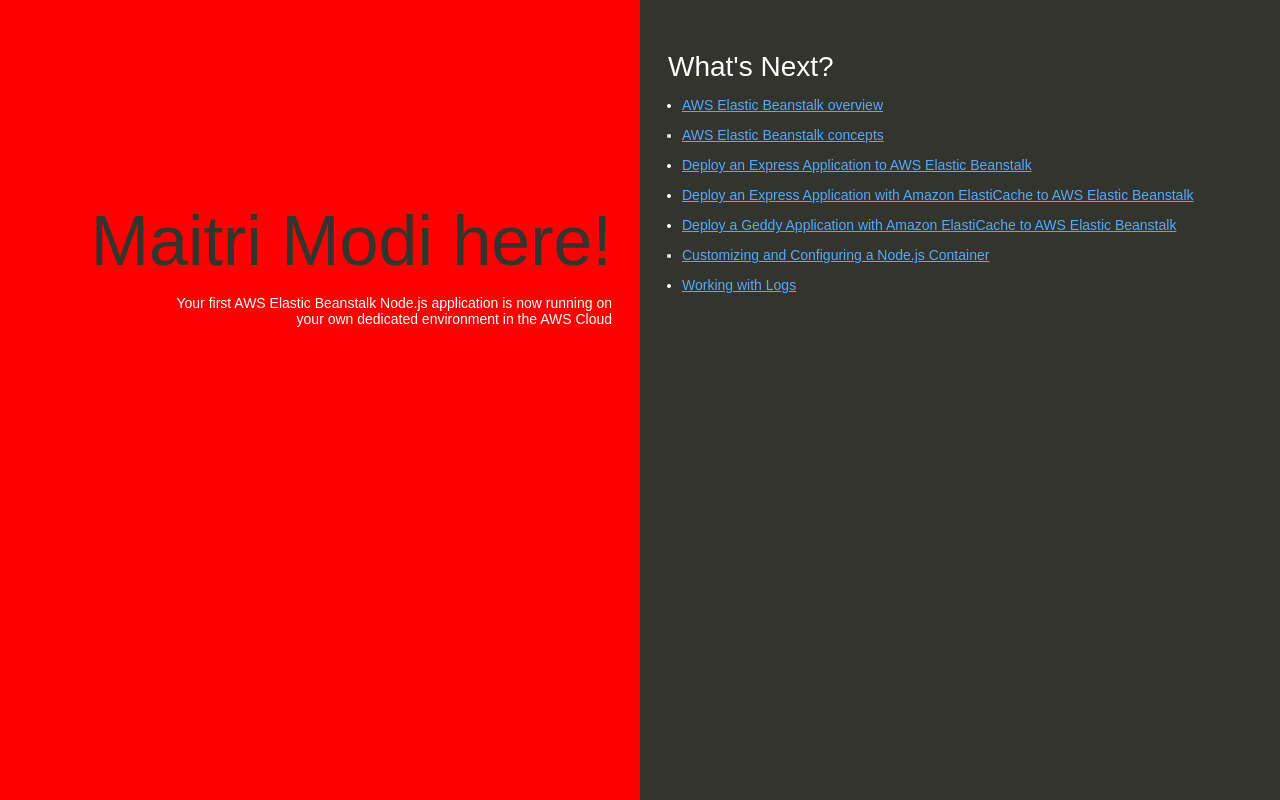
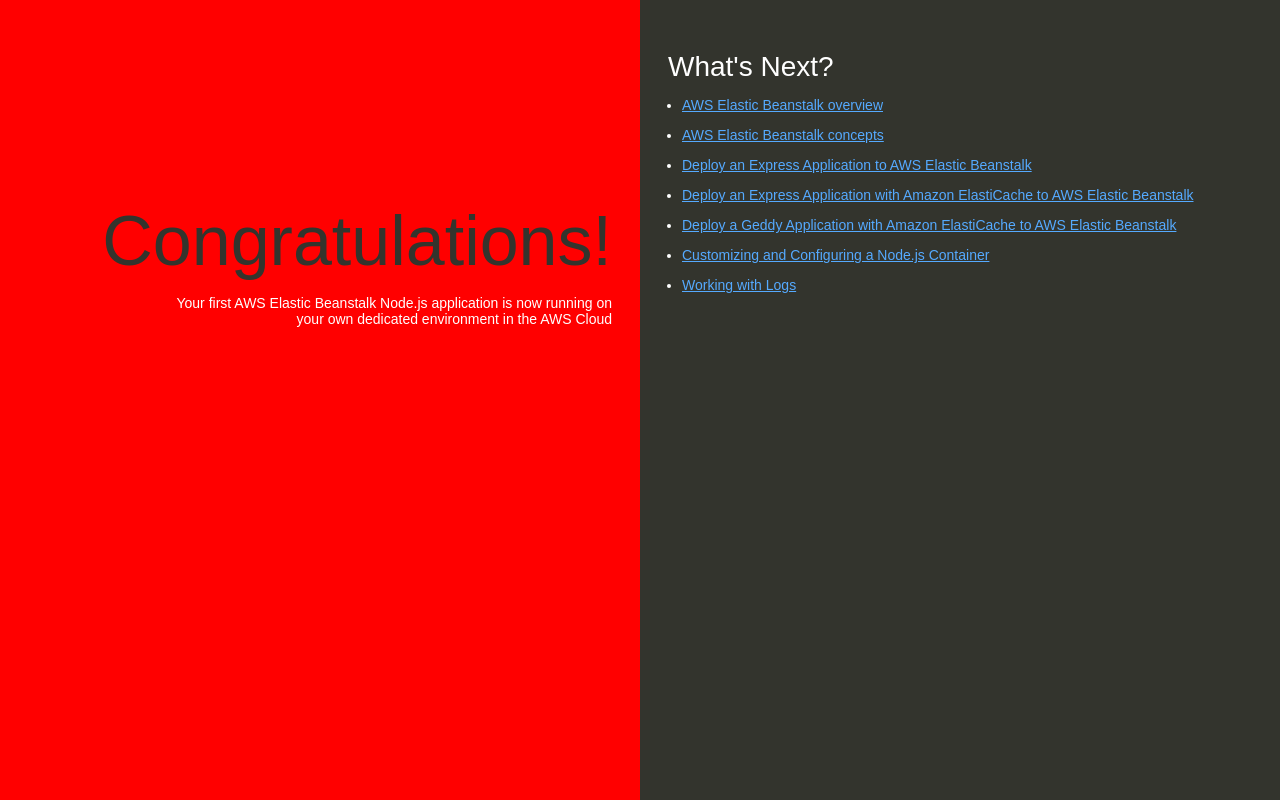
Before and after one commit to Maitrimodii/aws-cicd, a website: page index.html in a window 1280 px wide. Drawn offline with Linux system fonts and the light colour scheme.

Commit message:
Update header text from 'Maitri Modi here!' to 'Congratulations!'

```diff
--- a/index.html
+++ b/index.html
@@ -74,7 +74,7 @@
   </head>
   <body>
     <div class="textColumn">
-      <h1>Maitri Modi here!</h1>
+      <h1>Congratulations!</h1>
       <p>Your first AWS Elastic Beanstalk Node.js application is now running on your own dedicated environment in the AWS Cloud</p>
     </div>
     <div class="linksColumn">
```
